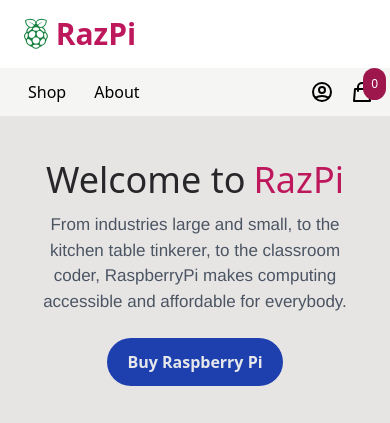
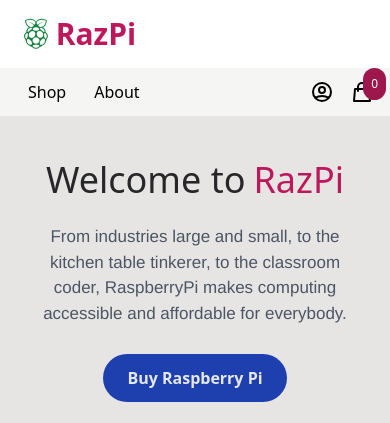
Before and after one commit to August-Schleich/Razpi, a Django app: page / in a window 390 px wide. Shown: the top 423 px of the page. Run offline with Django 4.2, Linux system fonts and the light colour scheme; data comes from the database, SQL or seed files in the repository; both versions use the stored data as it was after the commit; some libraries are stand-ins or nearby versions.

Commit message:
test price filter for categories, small changes to home page header

```diff
--- a/razpi/core/templates/core/home.html
+++ b/razpi/core/templates/core/home.html
@@ -10,13 +10,13 @@
                     <div class="max-w-xl lg:pr-6 xl:mr-12 lg:mr-6  mt-0 lg:mt-16 xl:mt-16 md:mt-10 lg:ml-0 pt-2 sm:mt-0   ">
                     <p class="mb-2 p-1 text-4xl lg:text-5xl text-zinc-800 inline-block  ">Welcome to <p class ="text-4xl p-1 lg:text-5xl text-pink-700 inline-block"> RazPi</p></p>
 
-                    <p class="mb-6 px-0 text-2lg  lg:text-1xl mx-auto text-gray-600" style="font-family:helvetica;font-size:17px;">From industries large and small, to the kitchen table tinkerer, to the classroom coder, RaspberryPi makes computing accessible and affordable for everybody.</p>
+                    <p class="mb-6 mt-3 px-0 text-2lg  lg:text-1xl mx-auto text-gray-600" style="font-family:helvetica;font-size:17px;">From industries large and small, to the kitchen table tinkerer, to the classroom coder, RaspberryPi makes computing accessible and affordable for everybody.</p>
 
-                    <a href="{% url 'shop' %}" class=" inline-block mb-2 bg-blue-800  hover:bg-blue-900 text-gray-200 font-bold py-3 px-5 rounded-full" > Buy Raspberry Pi</a>
+                    <a href="{% url 'shop' %}" class=" inline-block bg-blue-800  mt-1 hover:bg-blue-900 text-gray-200 font-bold py-3 px-6 rounded-full" > Buy Raspberry Pi</a>
                     </div>
                 </div>
                 <div class="mx-auto  xl:w-1/2 lg:w-1/2 md:w-full sm:w-2xl" >
-                    <img class=" img-responsive min-h-max   mx-auto ml-0 "
+                    <img class=" img-responsive min-h-max mx-auto ml-0 "
                     src="https://assets.raspberrypi.com/static/8ab48f75acff29d90ad176703ca2454e/7ddbe/hero.png">
                 </div>
             </div>
--- a/razpi/core/templates/core/shop.html
+++ b/razpi/core/templates/core/shop.html
@@ -21,6 +21,7 @@
             </form>
 
             <h3 class="text-xl text-gray-100 p-2">Categories</h3>
+
             <ul class="space-y-2">
             <li><a href="{% url 'shop'%}" class= "{% if not active_category %}text-stone-300 {% else %}text-green-400 hover:text-stone-300 {% endif %}">All categories</a></li>
             {% for category in categories %}
--- a/razpi/core/views.py
+++ b/razpi/core/views.py
@@ -2,6 +2,7 @@
 from nis import cat
 from django.shortcuts import render
 from product.models import Product, Category
+
 def frontpage(request):
     return render(request, 'core/base.html')
 
```
Also changed, not shown: razpi/db.sqlite3, razpi/product/views.py (line endings or trailing spaces).
